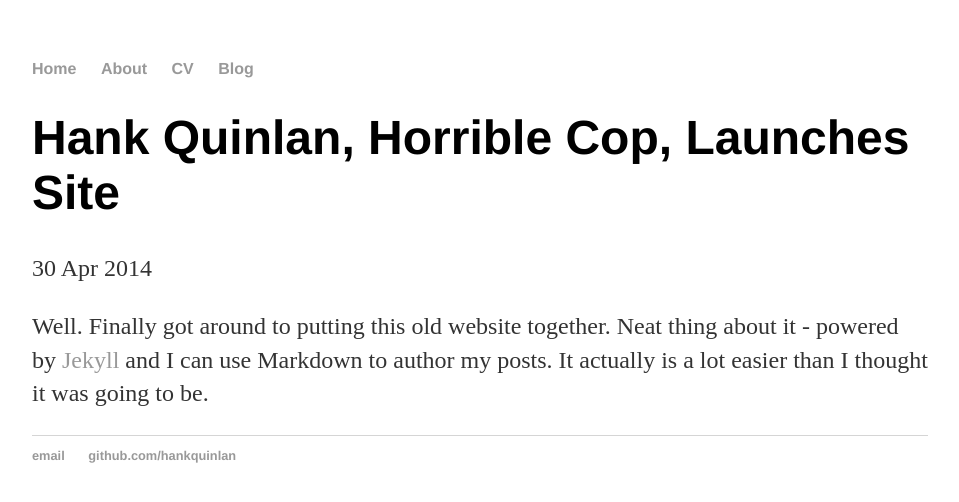
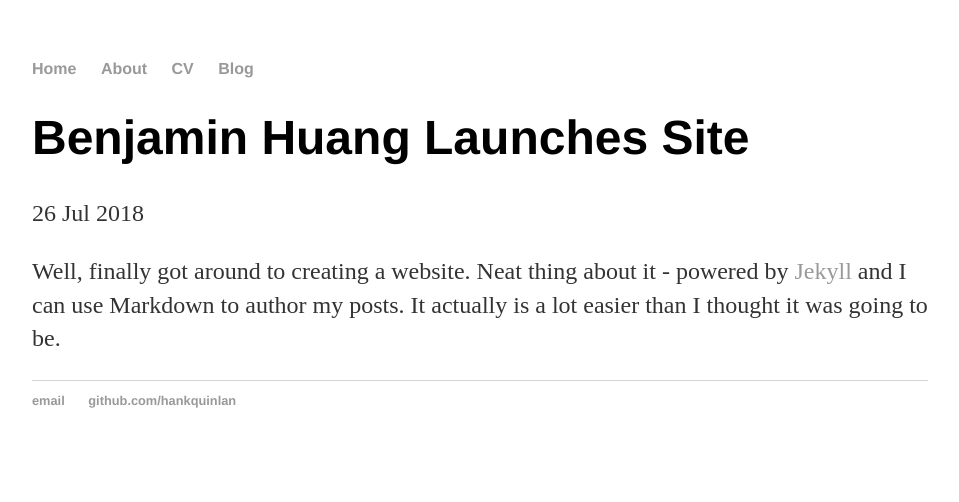
Before and after one commit to benjaminhuang13/benjaminhuang13.github.io, a Jekyll site: the page built from _posts/2014-04-30-hank-quinlan-site-launched.md, in a window 1280 px wide. Shown: the top 502 px of the page, without its empty margins (160-1119 px from the left). Built offline with Jekyll 4.4.1, drawn with Linux system fonts in a browser that asks for light colours.

Commit message:
Update 2014-04-30-hank-quinlan-site-launched.md

```diff
--- a/_posts/2014-04-30-hank-quinlan-site-launched.md
+++ b/_posts/2014-04-30-hank-quinlan-site-launched.md
@@ -1,7 +1,7 @@
 ---
 layout: post
-title: "Hank Quinlan, Horrible Cop, Launches Site"
-date: 2014-04-30
+title: "Benjamin Huang Launches Site"
+date: 2018-07-26
 ---
 
-Well. Finally got around to putting this old website together. Neat thing about it - powered by [Jekyll](http://jekyllrb.com) and I can use Markdown to author my posts. It actually is a lot easier than I thought it was going to be.
+Well, finally got around to creating a website. Neat thing about it - powered by [Jekyll](http://jekyllrb.com) and I can use Markdown to author my posts. It actually is a lot easier than I thought it was going to be.
```
